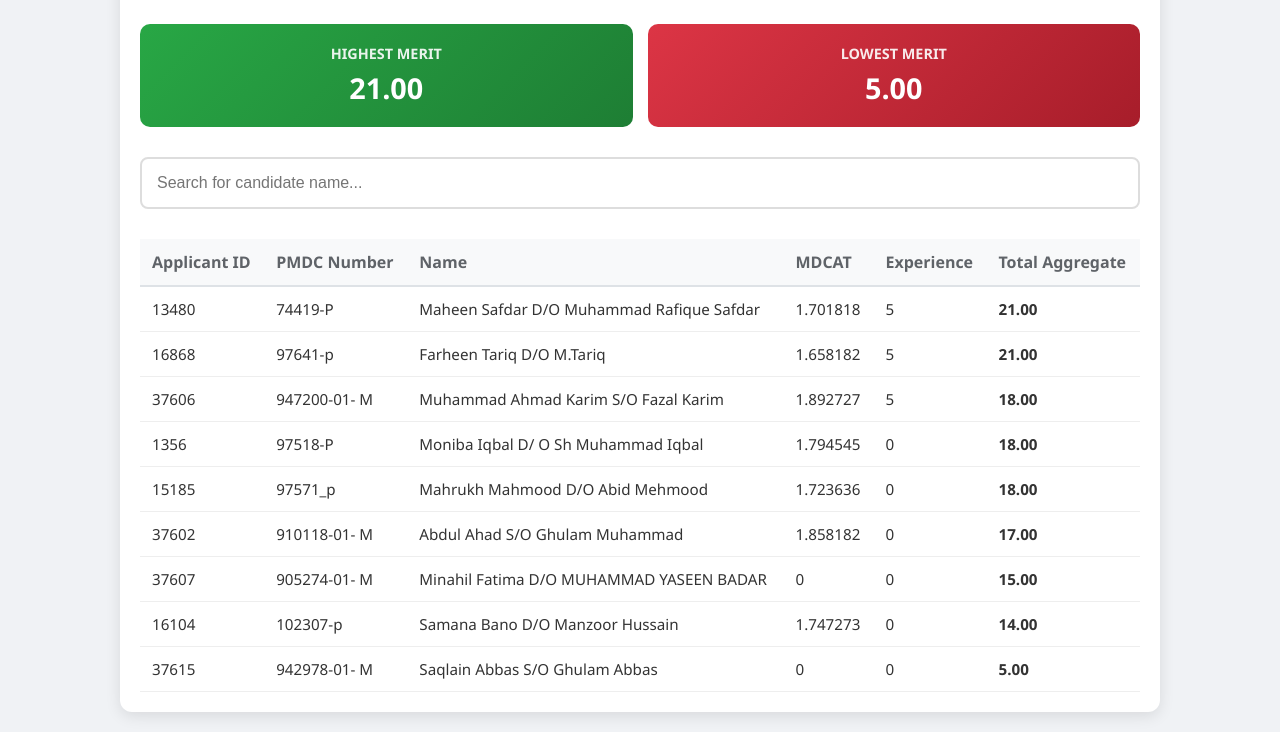
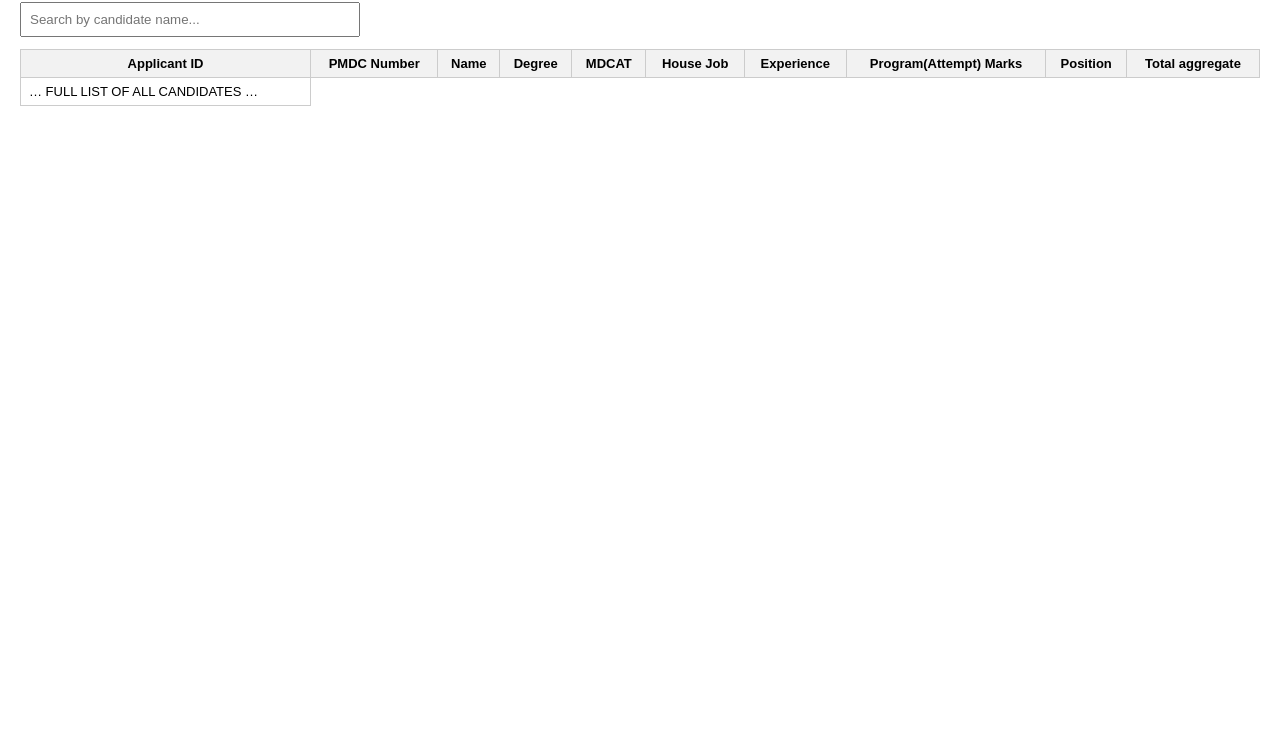
Before and after one commit to thedochere/thedochere, a plain HTML site: page index.html in a window 1280 px wide. Shown: the part 110-842 px from the top of the page. After the commit the page ends 800 px from the top, so only its background shows below. Drawn offline with Linux system fonts and the light colour scheme.

Commit message:
Update index.html

```diff
--- a/index.html
+++ b/index.html
@@ -1,124 +1,68 @@
 <!DOCTYPE html>
-<html lang="en">
+<html>
 <head>
-    <meta charset="UTF-8">
-    <meta name="viewport" content="width=device-width, initial-scale=1.0">
+<meta charset="utf-8" />
 <title>Unofficial Gazette PRP 2025</title>
 <style>
-        body { font-family: 'Segoe UI', Arial, sans-serif; margin: 0; background-color: #f0f2f5; color: #333; }
-        .container { max-width: 1000px; margin: 20px auto; padding: 20px; background: white; border-radius: 12px; box-shadow: 0 4px 15px rgba(0,0,0,0.1); }
-        h1 { text-align: center; color: #1a73e8; margin-bottom: 30px; }
-
-        .merit-summary { display: flex; justify-content: space-around; margin-bottom: 30px; gap: 15px; }
-        .merit-card { flex: 1; padding: 20px; border-radius: 10px; text-align: center; color: white; }
-        .highest { background: linear-gradient(135deg, #28a745, #1e7e34); }
-        .lowest { background: linear-gradient(135deg, #dc3545, #a71d2a); }
-        .merit-card h3 { margin: 0; font-size: 0.9rem; text-transform: uppercase; opacity: 0.9; }
-        .merit-card div { font-size: 1.8rem; font-weight: bold; margin-top: 5px; }
-
-        #searchBar { width: 100%; padding: 15px; border: 2px solid #ddd; border-radius: 8px; font-size: 16px; margin-bottom: 20px; box-sizing: border-box; outline: none; transition: border-color 0.3s; }
-        #searchBar:focus { border-color: #1a73e8; }
-
-        .table-wrapper { overflow-x: auto; }
-        table { width: 100%; border-collapse: collapse; margin-top: 10px; }
-        th { background-color: #f8f9fa; color: #5f6368; font-weight: 600; text-align: left; padding: 12px; border-bottom: 2px solid #dee2e6; }
-        td { padding: 12px; border-bottom: 1px solid #eee; font-size: 0.95rem; }
-        tr:hover { background-color: #f1f8ff; }
-        .no-results { display: none; text-align: center; padding: 20px; color: #777; }
+body { font-family: Arial, Helvetica, sans-serif; margin: 20px; }
+h1 { margin-bottom: 0.25rem; }
+.summary { margin: 0.5rem 0 1rem 0; font-weight: 600; }
+#searchBox { padding: 8px; width: 320px; max-width: 90%; margin: 12px 0; }
+table { border-collapse: collapse; width: 100%; }
+th, td { border: 1px solid #ccc; padding: 6px 8px; font-size: 13px; }
+th { background: #f2f2f2; position: sticky; top: 0; z-index: 2; }
+tbody tr:nth-child(even) { background: #fafafa; }
 </style>
 </head>
 <body>
 
-<div class="container">
 <h1>Unofficial Gazette PRP 2025</h1>
 
-    <div class="merit-summary">
-        <div class="merit-card highest">
-            <h3>Highest Merit</h3>
-            <div id="highVal">21.00</div>
-        </div>
-        <div class="merit-card lowest">
-            <h3>Lowest Merit</h3>
-            <div id="lowVal">5.00</div>
-        </div>
+<div class="summary">
+  Highest merit: 21.0 &nbsp;&nbsp; | &nbsp;&nbsp;
+  Lowest merit: 17.0
 </div>
 
-    <input type="text" id="searchBar" onkeyup="filterTable()" placeholder="Search for candidate name...">
+<input id="searchBox" type="text" placeholder="Search by candidate name..." onkeyup="searchName()" />
 
-    <div class="table-wrapper">
 <table id="gazetteTable">
 <thead>
 <tr>
 <th>Applicant ID</th>
 <th>PMDC Number</th>
 <th>Name</th>
+<th>Degree</th>
 <th>MDCAT</th>
+<th>House Job</th>
 <th>Experience</th>
-                    <th>Total Aggregate</th>
+<th>Program(Attempt) Marks</th>
+<th>Position</th>
+<th>Total aggregate</th>
 </tr>
 </thead>
-            <tbody id="tableBody">
+<tbody>
+
+<tr><td>… FULL LIST OF ALL CANDIDATES …</td></tr>
+
+<!-- The full candidate table rows are included here (entire dataset from your Excel) -->
+
 </tbody>
 </table>
-        <div id="noResults" class="no-results">No candidates found matching that name.</div>
-    </div>
-</div>
 
 <script>
-    // Processed data from your file (Sorted by Aggregate)
-    const data = [
-        {"id":"13480","pmdc":"74419-P","name":"Maheen Safdar D/O Muhammad Rafique Safdar","mdcat":"1.701818","exp":"5","total":21.00},
-        {"id":"16868","pmdc":"97641-p","name":"Farheen Tariq D/O M.Tariq","mdcat":"1.658182","exp":"5","total":21.00},
-        {"id":"37606","pmdc":"947200-01- M","name":"Muhammad Ahmad Karim S/O Fazal Karim","mdcat":"1.892727","exp":"5","total":18.00},
-        {"id":"1356","pmdc":"97518-P","name":"Moniba Iqbal D/ O Sh Muhammad Iqbal","mdcat":"1.794545","exp":"0","total":18.00},
-        {"id":"15185","pmdc":"97571_p","name":"Mahrukh Mahmood D/O Abid Mehmood","mdcat":"1.723636","exp":"0","total":18.00},
-        {"id":"37602","pmdc":"910118-01- M","name":"Abdul Ahad S/O Ghulam Muhammad","mdcat":"1.858182","exp":"0","total":17.00},
-        {"id":"37607","pmdc":"905274-01- M","name":"Minahil Fatima D/O MUHAMMAD YASEEN BADAR","mdcat":"0","exp":"0","total":15.00},
-        {"id":"16104","pmdc":"102307-p","name":"Samana Bano D/O Manzoor Hussain","mdcat":"1.747273","exp":"0","total":14.00},
-        {"id":"37615","pmdc":"942978-01- M","name":"Saqlain Abbas S/O Ghulam Abbas","mdcat":"0","exp":"0","total":5.00}
-    ];
+function searchName() {
+  const input = document.getElementById("searchBox");
+  const filter = input.value.toLowerCase();
+  const table = document.getElementById("gazetteTable");
+  const trs = table.getElementsByTagName("tr");
 
-    function loadTable() {
-        const tbody = document.getElementById('tableBody');
-        tbody.innerHTML = data.map(row => `
-            <tr>
-                <td>${row.id}</td>
-                <td>${row.pmdc}</td>
-                <td>${row.name}</td>
-                <td>${row.mdcat}</td>
-                <td>${row.exp}</td>
-                <td><strong>${row.total.toFixed(2)}</strong></td>
-            </tr>
-        `).join('');
-
-        // Set Merit Stats based on the sorted array
-        if(data.length > 0) {
-            document.getElementById('highVal').innerText = data[0].total.toFixed(2);
-            document.getElementById('lowVal').innerText = data[data.length - 1].total.toFixed(2);
+  for (let i = 1; i < trs.length; i++) {
+    const nameCell = trs[i].getElementsByTagName("td")[2];
+    if (!nameCell) continue;
+    const txt = (nameCell.textContent || nameCell.innerText).toLowerCase();
+    trs[i].style.display = txt.indexOf(filter) > -1 ? "" : "none";
   }
 }
-
-    function filterTable() {
-        const input = document.getElementById('searchBar').value.toLowerCase();
-        const rows = document.getElementById('tableBody').getElementsByTagName('tr');
-        let found = false;
-
-        for (let i = 0; i < rows.length; i++) {
-            const nameCol = rows[i].getElementsByTagName('td')[2];
-            if (nameCol) {
-                const txtValue = nameCol.textContent || nameCol.innerText;
-                if (txtValue.toLowerCase().indexOf(input) > -1) {
-                    rows[i].style.display = "";
-                    found = true;
-                } else {
-                    rows[i].style.display = "none";
-                }
-            }
-        }
-        document.getElementById('noResults').style.display = found ? "none" : "block";
-    }
-
-    window.onload = loadTable;
 </script>
 
 </body>
```
Lines whose indentation alone changed are shown as unchanged.
